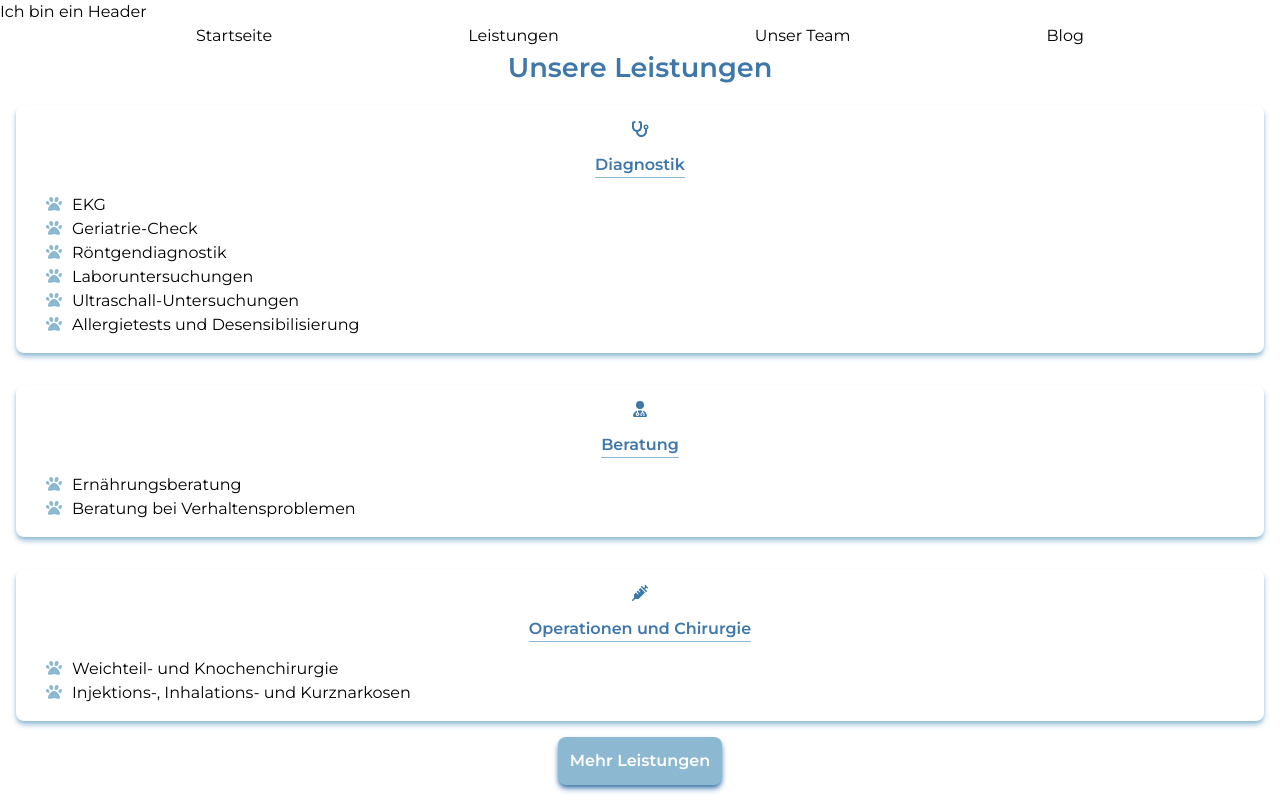
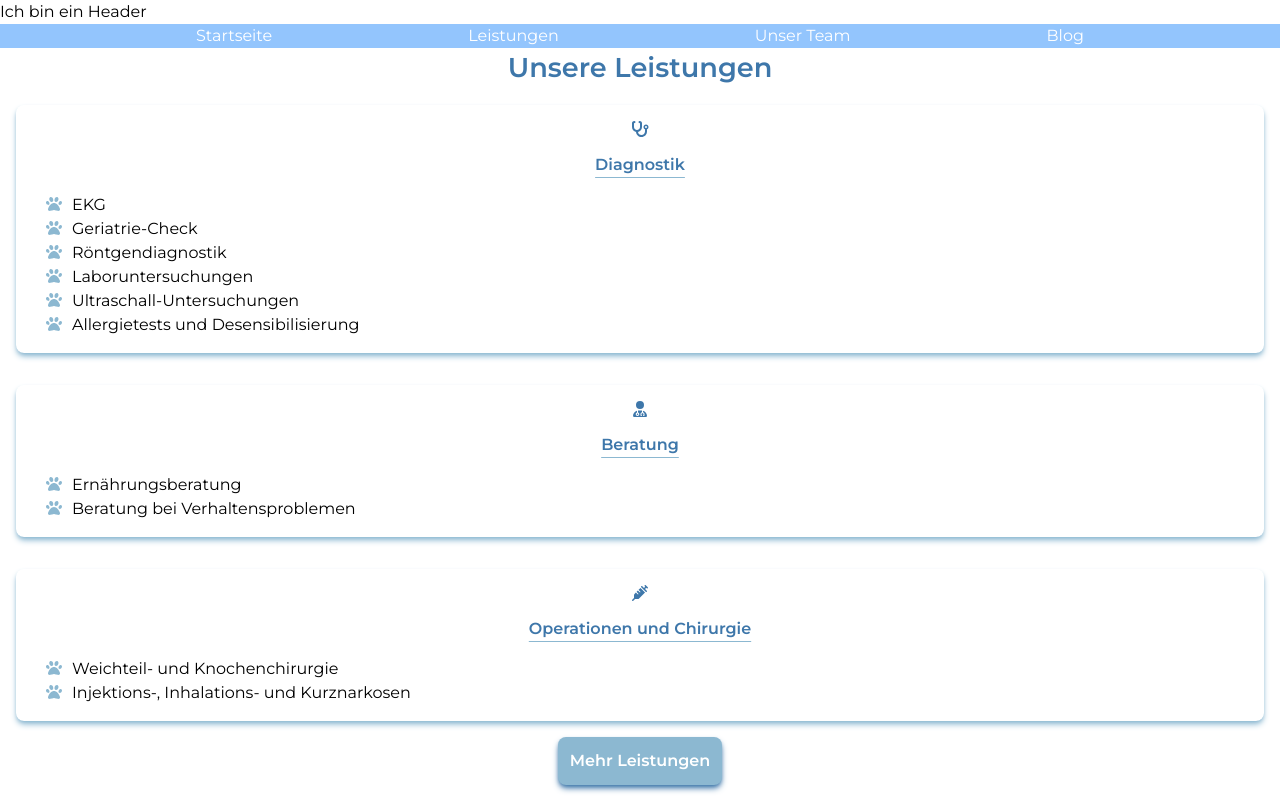
Before and after one commit to room-twenty/tierarztpraxis-volker-gerlitzki, a Next.js app in the folder vet-clinic/: page / in a window 1280 px wide. Shown: the top 800 px of the page. Built offline with nearby package versions, Linux system fonts and the light colour scheme.

Commit message:
chore: moved colors to extend

```diff
--- a/vet-clinic/tailwind.config.ts
+++ b/vet-clinic/tailwind.config.ts
@@ -7,11 +7,11 @@ const config: Config = {
     './app/**/*.{js,ts,jsx,tsx,mdx}',
   ],
   theme: {
-    colors: {
-      lblue: '#8cb8d1',
-      dblue: '#3e77aa',
-    },
     extend: {
+      colors: {
+        lblue: '#8cb8d1',
+        dblue: '#3e77aa',
+      },
       backgroundImage: {
         'gradient-radial': 'radial-gradient(var(--tw-gradient-stops))',
         'gradient-conic':
```
